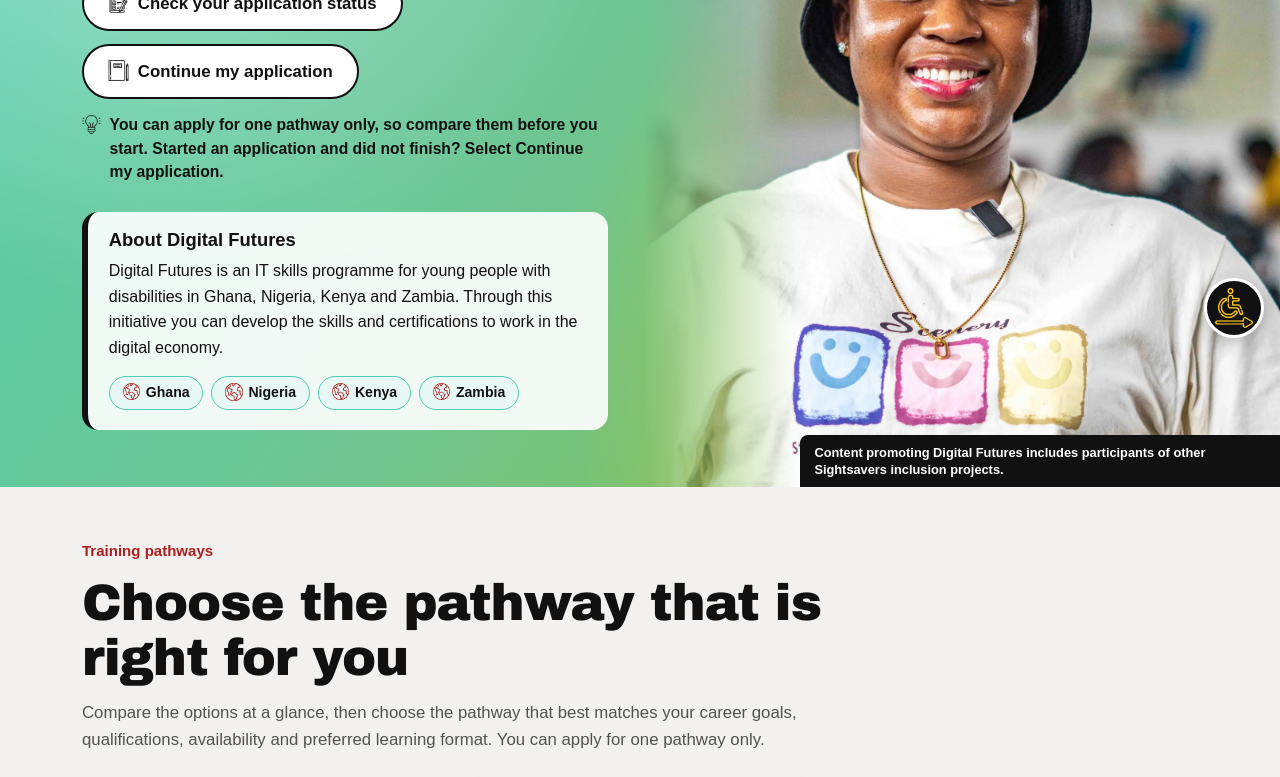
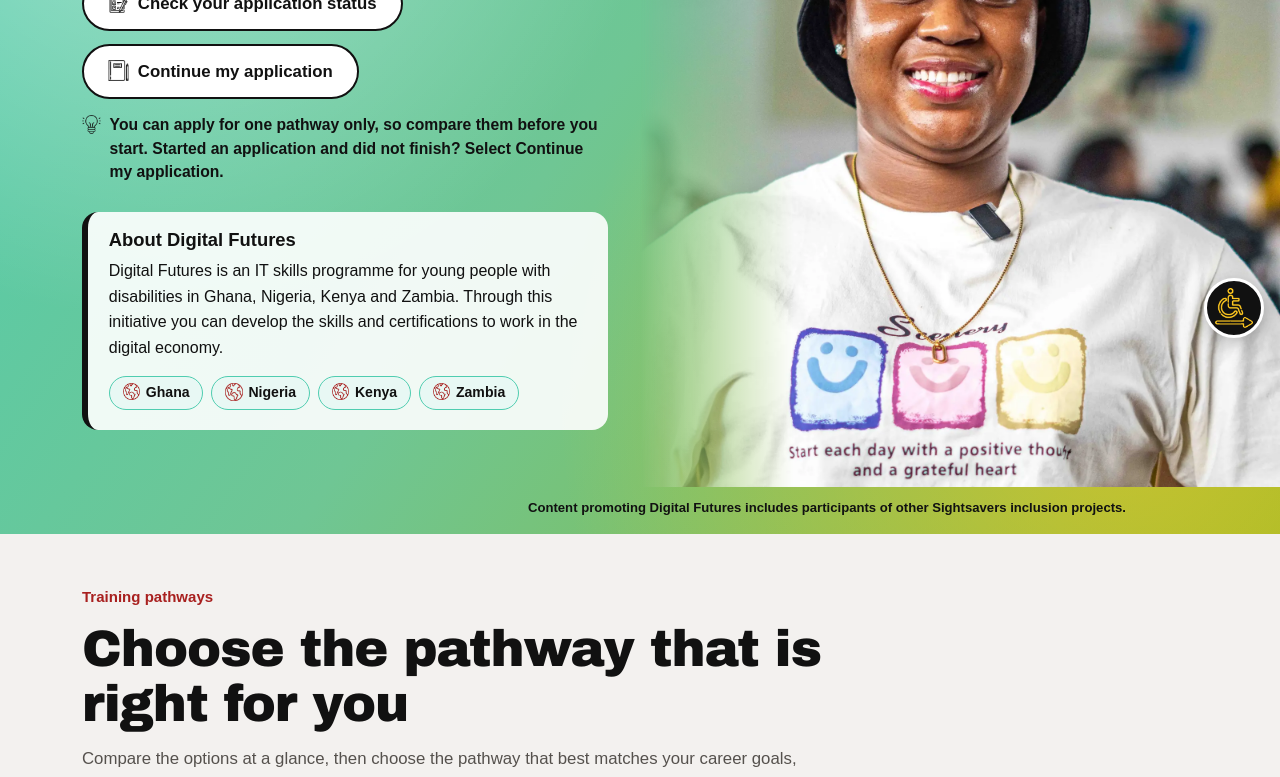
Before and after one commit to Lavatsaleo/DF_reg_app_frontend, a React (Vite) app: page / in a window 1280 px wide. Shown: the part 446-1223 px from the top of the page. Built offline with nearby package versions, Linux system fonts and the light colour scheme.

Commit message:
Landing Page UI fix

```diff
--- a/src/components/HeroBanner.jsx
+++ b/src/components/HeroBanner.jsx
@@ -64,15 +64,18 @@ function HeroBanner({ onCheckStatus, onContinueApplication }) {
             <img
               src={heroPhoto}
               alt="Smiling young woman in a bucket hat and a white T-shirt, in a training room"
-              style={{ objectPosition: "50% 20%" }}
+              aria-describedby="df-hero-photo-disclaimer"
               fetchPriority="high"
             />
-            {/* Required on Digital Futures promotional images (programme team, November 2026). */}
-            <figcaption className="df-hero-photo-disclaimer">
-              Content promoting Digital Futures includes participants of other Sightsavers inclusion projects.
-            </figcaption>
           </figure>
         </div>
+      </div>
+
+      {/* Required on Digital Futures promotional images (programme team, November 2026). */}
+      <div className="container">
+        <p id="df-hero-photo-disclaimer" className="df-hero-photo-disclaimer">
+          Content promoting Digital Futures includes participants of other Sightsavers inclusion projects.
+        </p>
       </div>
     </section>
   );
--- a/src/pages/LandingHero.css
+++ b/src/pages/LandingHero.css
@@ -296,52 +296,31 @@ html.ss-high-contrast .df-hero-countries li {
   line-height: 1.55 !important;
 }
 
-/* Disclaimer on promotional photos: a readable caption over the bottom of the image. */
+/* Disclaimer for promotional photos: a line of text at the bottom of the hero band, under the photo. */
 .df-hero-photo-disclaimer {
-  position: absolute;
-  right: 0;
-  bottom: 0;
-  left: 0;
-  z-index: 1;
   margin: 0;
-  padding: 0.55rem 0.9rem;
-  color: #ffffff;
-  background: #111111;
-  font-size: 0.8rem;
+  padding-block: 0.75rem 1rem;
+  color: var(--df-black, #111111);
+  font-size: 0.82rem;
   font-weight: 600;
-  line-height: 1.35;
+  line-height: 1.4;
 }
 
 @media (min-width: 992px) {
   .df-hero-photo-disclaimer {
-    left: auto;
-    max-width: min(30rem, 90%);
-    border-top-left-radius: 8px;
+    text-align: right;
+    /* Clear of the round accessibility button fixed to the bottom-right corner. */
+    padding-right: 4.5rem;
+  }
+
+  /* On very wide screens a half-width panel would zoom the photo in; keep it the size it is at 1440px. */
+  .df-hero-photo {
+    width: min(50%, 740px);
   }
 }
 
-html.ss-high-contrast .df-hero-photo-disclaimer {
-  background: #000000;
+/* The photo covers the band's right half (mobile: full width). It is anchored to the top of the
+   picture so the face and hat always stay in view; any trimming happens at the bottom. */
+.df-hero-slide-photo img {
+  object-position: 50% 0%;
 }
-
-/* The photo panel takes the photo's own shape (1600 x 1760), so the whole picture shows at every
-   screen size instead of being zoomed and cropped to fill a wide or short panel. */
-.df-hero-slide-photo {
-  aspect-ratio: 1600 / 1760;
-  max-height: none;
-  max-width: 509px;
-  margin-inline: auto;
-}
-
-@media (min-width: 992px) {
-  .df-hero-photo {
-    left: auto;
-    width: auto;
-    max-width: 50%;
-    aspect-ratio: 1600 / 1760;
-  }
-
-  .df-hero-slide-photo {
-    max-width: none;
-  }
-}
```
